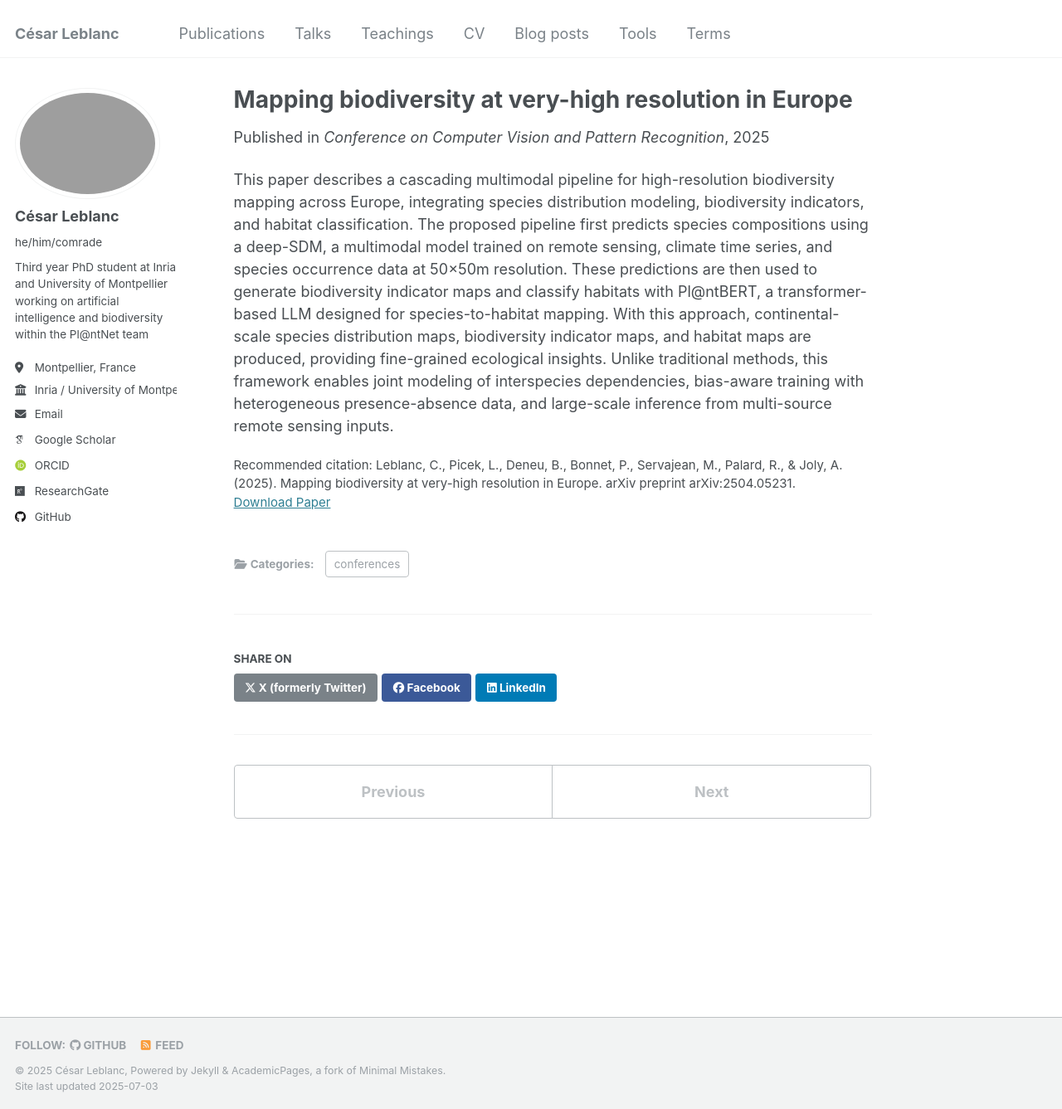
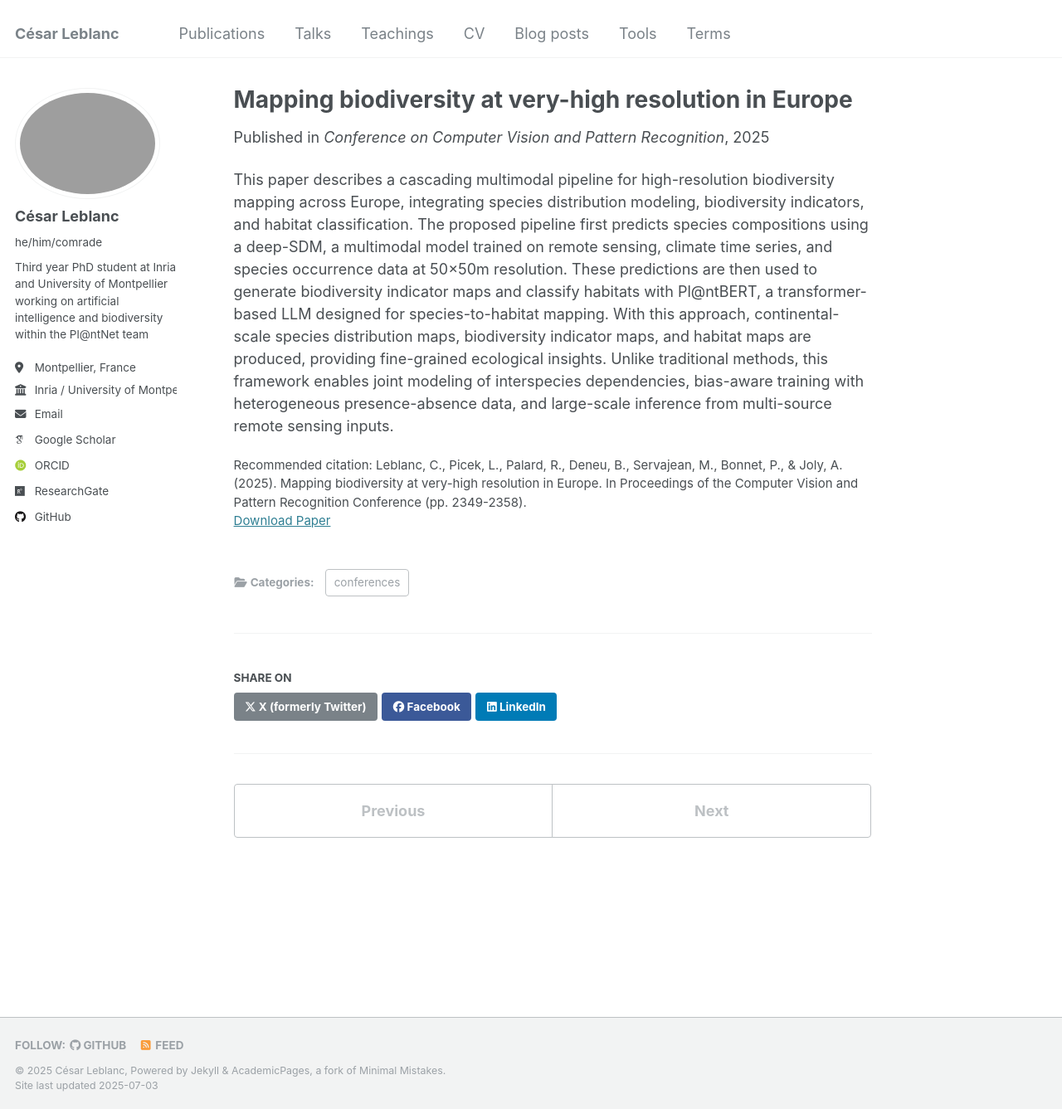
Before and after one commit to cesar-leblanc/cesar-leblanc.github.io, a Jekyll site: the page built from _publications/0005-2025-paper.md, in a window 1280 px wide and 1337 px high. Shown: the whole window at 83% size. Built offline with Jekyll 4.4.1, drawn with Linux system fonts in a browser that asks for light colours; some web fonts are replaced.

Commit message:
Update citation of CVPR paper

```diff
--- a/_publications/0005-2025-paper.md
+++ b/_publications/0005-2025-paper.md
@@ -7,7 +7,7 @@ excerpt: 'This paper describes a cascading multimodal pipeline for high-resoluti
 date: 01-01-2025
 venue: 'Conference on Computer Vision and Pattern Recognition'
 paperurl: 'http://cesar-leblanc.github.io/files/paper5.pdf'
-citation: 'Leblanc, C., Picek, L., Deneu, B., Bonnet, P., Servajean, M., Palard, R., & Joly, A. (2025). Mapping biodiversity at very-high resolution in Europe. arXiv preprint arXiv:2504.05231.'
+citation: 'Leblanc, C., Picek, L., Palard, R., Deneu, B., Servajean, M., Bonnet, P., & Joly, A. (2025). Mapping biodiversity at very-high resolution in Europe. In Proceedings of the Computer Vision and Pattern Recognition Conference (pp. 2349-2358).'
 ---
 
 This paper describes a cascading multimodal pipeline for high-resolution biodiversity mapping across Europe, integrating species distribution modeling, biodiversity indicators, and habitat classification.
```
